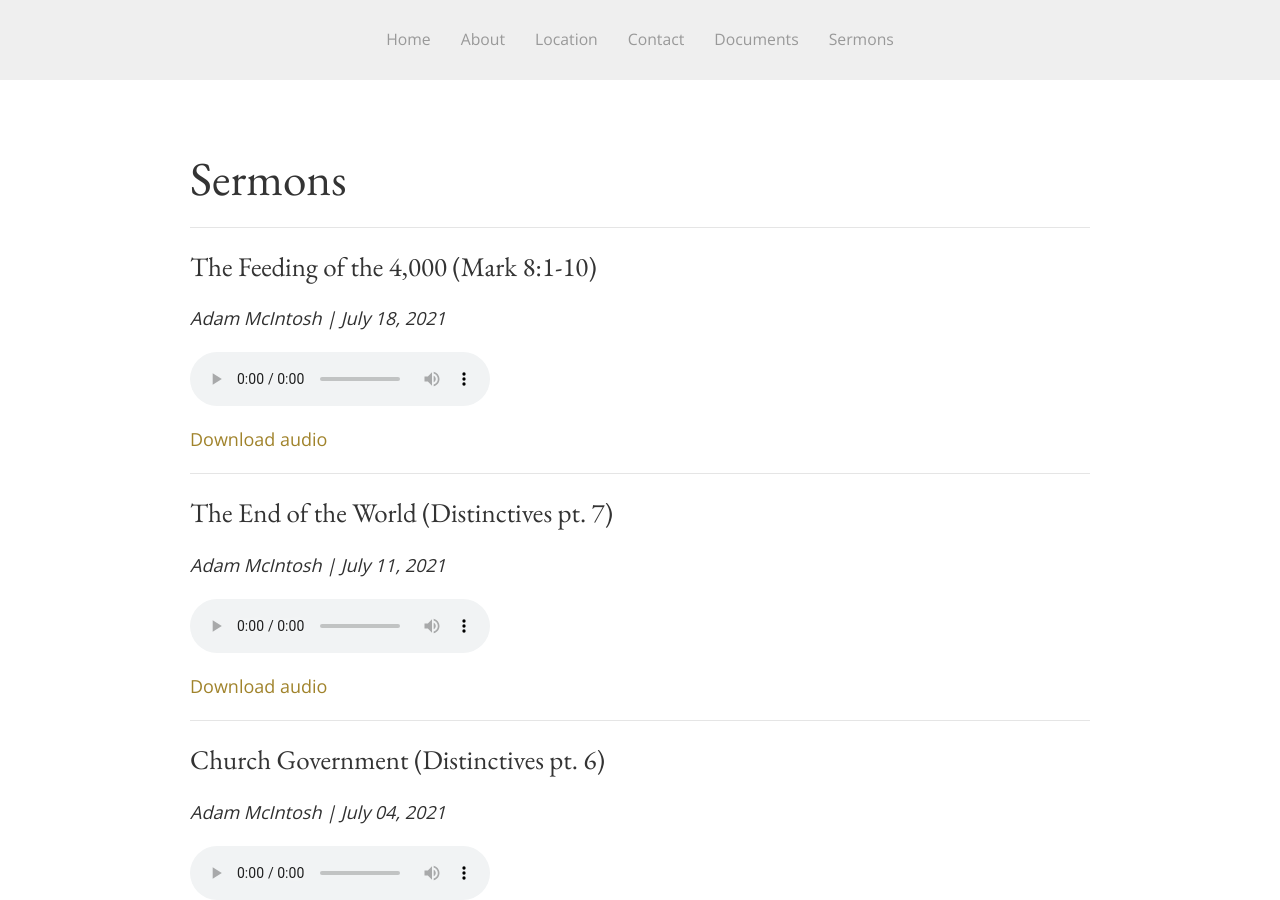
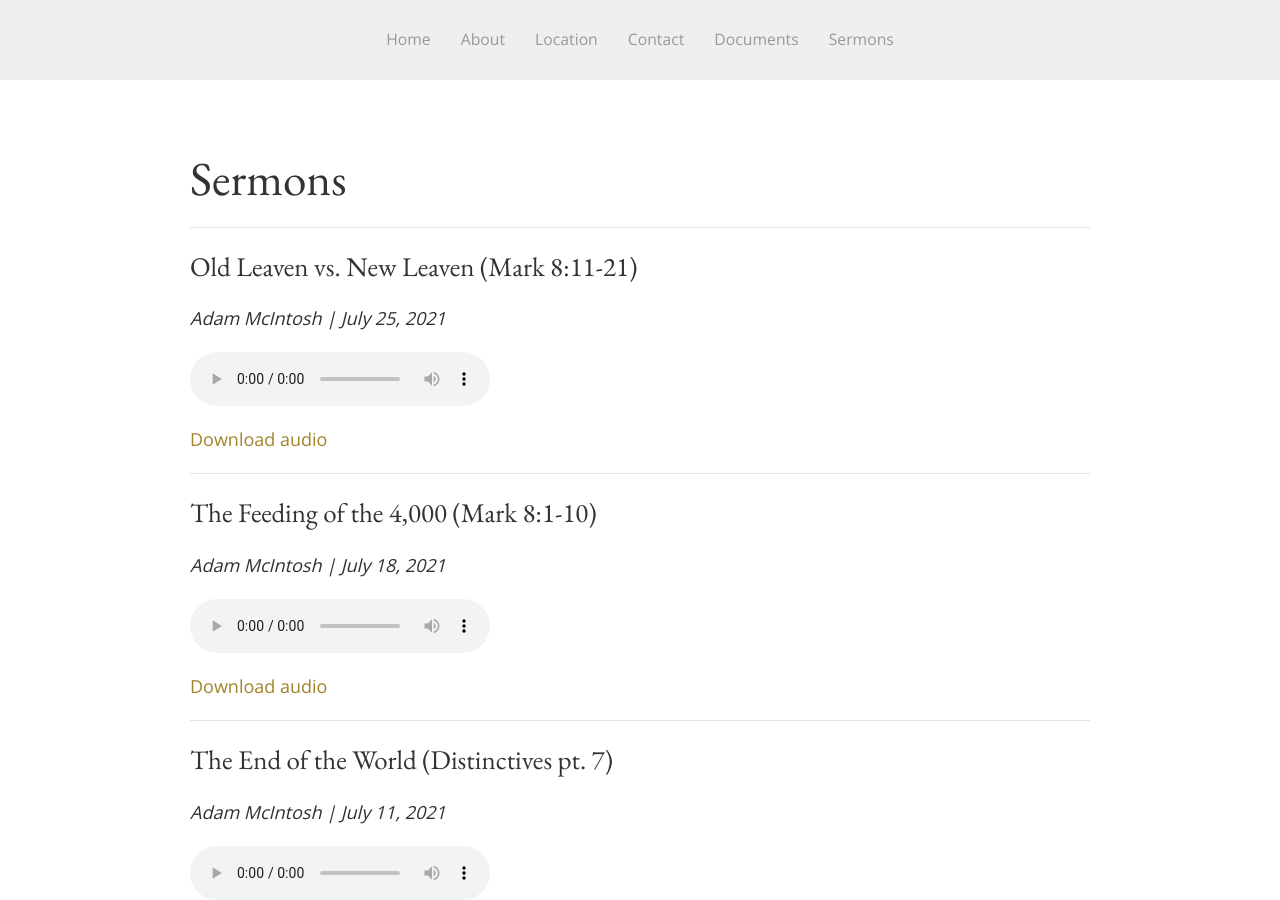
Before and after one commit to SaintDavidsChurch/website, a Jekyll site: the page built from sermons.html, in a window 1280 px wide and 900 px high. Built offline with Jekyll 4.4.1, drawn with Linux system fonts in a browser that asks for light colours.

Commit message:
Updated by InferCMS

```diff
--- a/_data/sermons.yml
+++ b/_data/sermons.yml
@@ -162,3 +162,7 @@
   date: '2021-07-18'
   preacher: Adam McIntosh
   audio_file: https://saintdavids.church/assets/sermons/2021/July/Adam-McIntosh_July18-2021_Mark8.1-10.mp3
+- title: Old Leaven vs. New Leaven (Mark 8:11-21)
+  date: '2021-07-25'
+  preacher: Adam McIntosh
+  audio_file: https://saintdavids.church/assets/sermons/2021/July/Adam-McIntosh_July25-2021_Mark8.11-21.mp3
```
